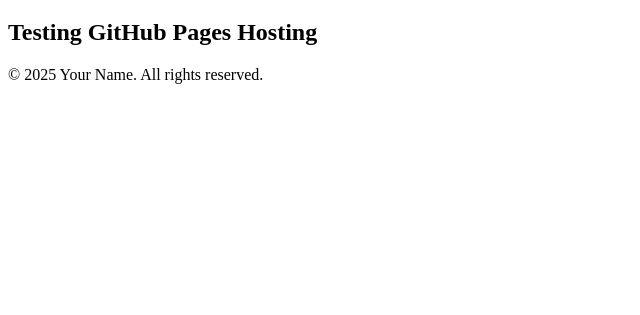
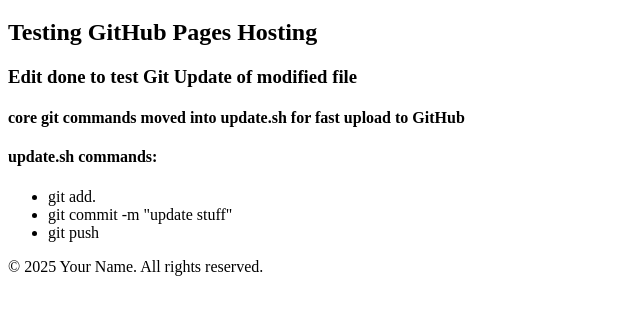
Before and after one commit to cperez1115/Github-TEST-SITE, a plain HTML site: page index.html in a window 1280 px wide. Shown: the part 149-464 px from the top of the page, without its empty margins (0-640 px from the left). Drawn offline with Linux system fonts and the light colour scheme.

Commit message:
update stuff

```diff
--- a/index.html
+++ b/index.html
@@ -42,6 +42,14 @@
   <main>
     <h1>Welcome to My Website</h1>
     <h2>Testing GitHub Pages Hosting</h2>
+    <h3>Edit done to test Git Update of modified file</h3>
+    <h4>core git commands moved into update.sh for fast upload to GitHub</h4>
+    <h4>update.sh commands:</h4>
+    <ul>
+      <li>git add.</li>
+      <li>git commit -m "update stuff"</li>
+      <li>git push</li>
+    </ul>
     <!-- Page content goes here -->
   </main>
 
```
